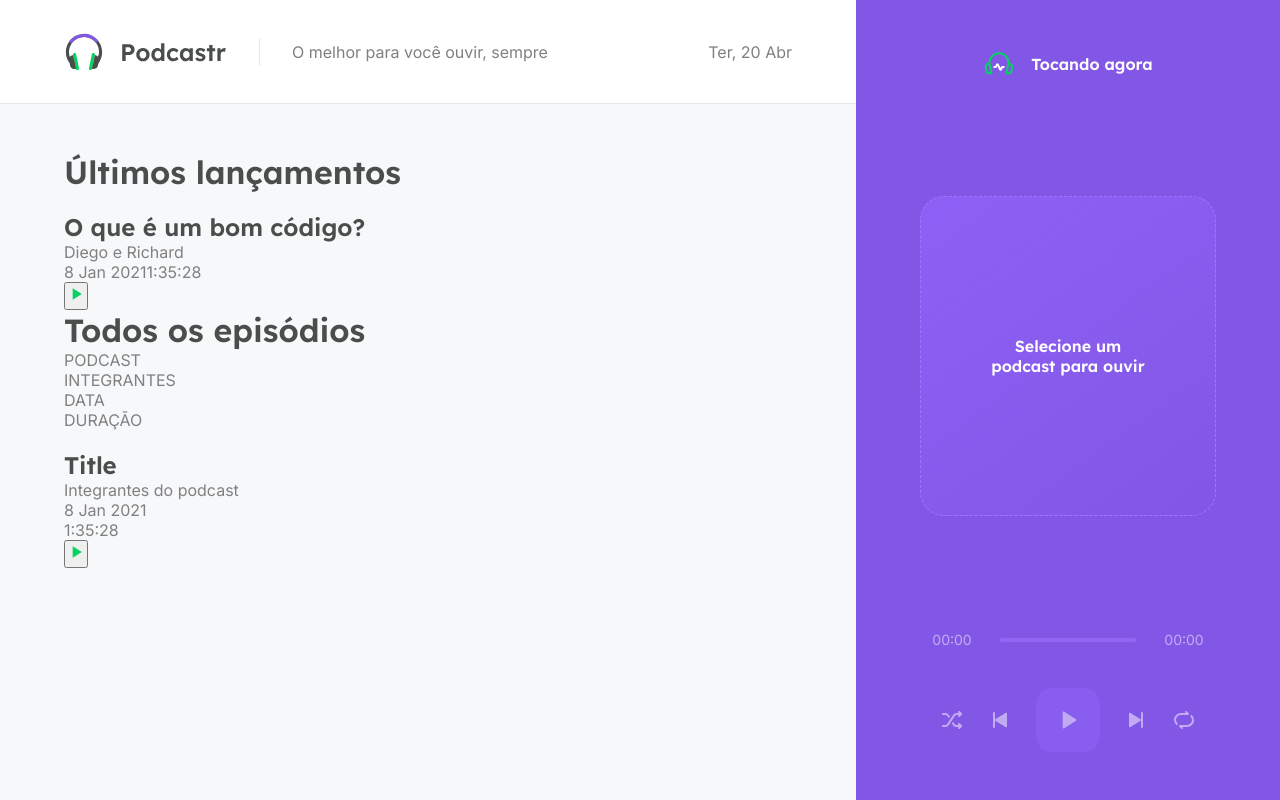
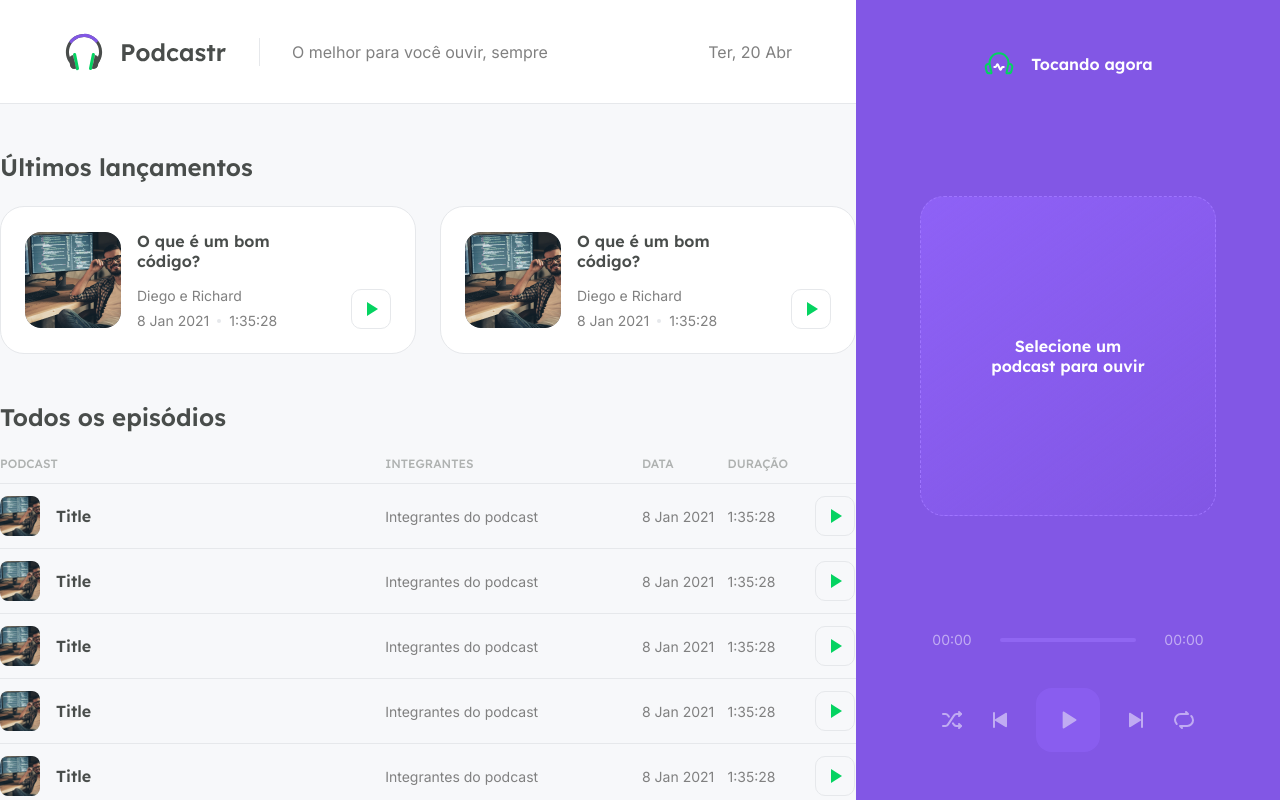
Before and after one commit to mayconrr13/podcastr, a Next.js app: page / in a window 1280 px wide. Shown: the top 800 px of the page. Built offline with nearby package versions, Linux system fonts and the light colour scheme.

Commit message:
home page with empty player style

```diff
--- a/src/components/Player/styles.module.scss
+++ b/src/components/Player/styles.module.scss
@@ -3,6 +3,9 @@
   width: 26.5rem;
   height: 100vh;
 
+  position: fixed;
+  top: 0;
+  right: 0;
 
   background: var(--purple-500);
   color: var(--white);
--- /dev/null
+++ b/src/components/Podcast/index.tsx
@@ -0,0 +1,20 @@
+import styles from './styles.module.scss'
+
+export const Podcast = () => {
+  return (
+    <div className={styles.podcast}>
+      <div>
+        <img src="/teste.png" alt="teste"/>
+        <h2>Title</h2>
+      </div>
+      <p>Integrantes do podcast</p>
+      <p>8 Jan 2021</p>
+      <p>1:35:28</p>
+      <span>
+        <button type="button">
+          <img src="/play-green.svg" alt="Escutar agora"/>
+        </button>
+      </span>
+    </div>
+  )
+}
--- /dev/null
+++ b/src/components/Podcast/styles.module.scss
@@ -0,0 +1,72 @@
+.podcast {
+  display: flex;
+  flex-direction: row;
+  align-items: center;
+
+  padding: 0.75rem 0;
+
+  width: 100%;
+
+  border-bottom: 1px solid var(--gray-100);
+
+  > div {
+    display: flex;
+    align-items: center;
+
+    padding-right: 0.5rem;
+
+    width: 45%;
+
+    img {
+      width: 2.5rem;
+      height: 2.5rem;
+      background: var(--gray-300);
+      border-radius: 0.5rem;
+      margin-right: 1rem;
+    }
+
+    h2 {
+      font-size: 1rem;
+    }
+
+  }
+
+  p {
+    color: var(--gray-500);
+    font-size: 0.875rem;
+    padding-right: 0.5rem;
+
+    &:nth-child(2) {
+      width: 30%;
+    }
+
+    &:nth-child(3),
+    &:nth-child(4) {
+      width: 10%;
+    }
+  }
+
+  span  {
+    width: 5%;
+
+    button {
+      background: var(---white);
+      width: 2.5rem;
+      height: 2.5rem;
+
+      border: 1px solid var(--gray-100);
+      border-radius: 0.625rem;
+
+      display: flex;
+      align-items: center;
+      justify-content: center;
+
+      margin: 0 auto;
+
+      img {
+        width: 1.5rem;
+        height: 1.5rem;
+      }
+    }
+  }
+}
--- /dev/null
+++ b/src/components/PodcastCard/index.tsx
@@ -0,0 +1,23 @@
+import styles from './styles.module.scss'
+
+export const PodcastCard = () => {
+  return (
+    <div className={styles.podcastCard}>
+      <img src="/teste.png" alt="Podcast Foto"/>
+
+      <div className={styles.details}>
+        <h2>O que é um bom código?</h2>
+        <p> Diego e Richard</p>
+        <div>
+          <span>8 Jan 2021</span>
+          <span />
+          <span>1:35:28</span>
+        </div>
+      </div>
+
+      <button type="button">
+        <img src="/play-green.svg" alt="Escutar agora"/>
+      </button>
+    </div>
+  )
+}
--- /dev/null
+++ b/src/components/PodcastCard/styles.module.scss
@@ -0,0 +1,84 @@
+.podcastCard {
+  flex: 1;
+  max-width: 27rem;
+  background: var(--white);
+  border-radius: 1.5rem;
+  border: 1px solid var(--gray-100);
+
+  padding: 1.5rem;
+
+  display: flex;
+  align-items: center;
+  justify-content: space-between;
+
+  > img {
+    width: 6rem;
+    height: 6rem;
+    border-radius: 1rem;
+    border: none;
+    background: var(--gray-500);
+    margin-right: 1rem;
+  }
+
+
+  button {
+    background: var(---white);
+    width: 2.5rem;
+    height: 2.5rem;
+
+    border: 1px solid var(--gray-100);
+    border-radius: 0.625rem;
+
+    margin-top: auto;
+
+    display: flex;
+    align-items: center;
+    justify-content: center;
+
+    img {
+      width: 1.5rem;
+      height: 1.5rem;
+    }
+  }
+}
+
+.details {
+  display: flex;
+  flex-direction: column;
+  align-items: flex-start;
+  justify-content: center;
+
+  flex: 1;
+
+  margin-right: 1rem;
+
+  h2 {
+    font-size: 1rem;
+    margin-bottom: 1rem;
+  }
+
+  p {
+    font-size: 0.875rem;
+    color: var(--gray-500);
+    margin-bottom: 0.5rem;
+  }
+
+  div {
+    display: flex;
+    align-items: center;
+
+    span {
+      font-size: 0.875rem;
+      color: var(--gray-500);
+
+      &:nth-child(2) {
+        display: inline-block;
+        width: 0.25rem;
+        height: 0.25rem;
+        border-radius: 50%;
+        background: var(--gray-100);
+        margin: 0 0.5rem;
+      }
+    }
+  }
+}
--- a/src/pages/index.tsx
+++ b/src/pages/index.tsx
@@ -1,4 +1,6 @@
 import Head from 'next/head'
+import { Podcast } from '../components/Podcast'
+import { PodcastCard } from '../components/PodcastCard'
 import styles from '../styles/pages/home.module.scss'
 
 export default function Home() {
@@ -6,24 +8,9 @@ export default function Home() {
     <div className={styles.homeContainer}>
       <h1>Últimos lançamentos</h1>
 
-      <div>
-        <div className={styles.podcastCard}>
-          <img src="" alt=""/>
-
-          <div className={styles.details}>
-            <h2>O que é um bom código?</h2>
-            <p> Diego e Richard</p>
-            <div>
-              <span>8 Jan 2021</span>
-              <span />
-              <span>1:35:28</span>
-            </div>
-          </div>
-
-          <button type="button">
-            <img src="/play-green.svg" alt="Escutar agora"/>
-          </button>
-        </div>
+      <div className={styles.cardsContainer}>
+        <PodcastCard />
+        <PodcastCard />
       </div>
 
       <h1>Todos os episódios</h1>
@@ -37,18 +24,13 @@ export default function Home() {
       </div>
 
       <div className={styles.podcastsList}>
-        <div className={styles.podcasts}>
-          <div>
-            <img src="" alt=""/>
-            <h2>Title</h2>
-          </div>
-          <p>Integrantes do podcast</p>
-          <p>8 Jan 2021</p>
-          <p>1:35:28</p>
-          <button type="button">
-            <img src="/play-green.svg" alt="Escutar agora"/>
-          </button>
-        </div>
+        <Podcast />
+        <Podcast />
+        <Podcast />
+        <Podcast />
+        <Podcast />
+        <Podcast />
+        <Podcast />
       </div>
 
     </div>
--- a/src/styles/app.module.scss
+++ b/src/styles/app.module.scss
@@ -3,5 +3,6 @@
 
   main {
     flex: 1;
+    max-width: calc(100vw - 26.5rem);
   }
 }
--- a/src/styles/global.scss
+++ b/src/styles/global.scss
@@ -45,7 +45,7 @@ body, input, textarea, button {
 
 h1, h2, h3, h4, h5, h6 {
   font-weight: 600;
-  font-family: Lexend, sans-serif;
+  font-family: 'Lexend', sans-serif;
   color: var(--gray-800);
 }
 
--- a/src/styles/pages/home.module.scss
+++ b/src/styles/pages/home.module.scss
@@ -1,24 +1,69 @@
 .homeContainer {
   flex: 1;
-  padding: 3rem 4rem;
+  max-width: 888px; //figma
+  padding: 3rem 0;
+  margin: 0 auto;
+
+  // overflow-y: auto;
+
+  h1 {
+    font-size: 1.5rem;
+    margin-bottom: 1.5rem;
+  }
 }
 
-.podcastCard {
+.cardsContainer {
+  display: flex;
+  align-items: center;
+  justify-content: space-between;
 
-}
+  width: 100%;
 
-.details {
+  margin-bottom: 3rem;
 
+  > div + div {
+    margin-left: 1.5rem;
+  }
 }
 
 .podcastsInfoHeader {
+  display: flex;
+  align-items: center;
 
+  padding-bottom: 0.75rem;
+
+  border-bottom: 1px solid var(--gray-100);
+
+  width: 100%;
+
+  p {
+    color: var(--gray-200);
+    font-size: 0.75rem;
+    font-family: Lexend, sans-serif;
+
+    &:nth-child(1) {
+      width: 45%;
+      padding-right: 0.5rem;
+    }
+
+    &:nth-child(2) {
+      width: 30%;
+      padding-right: 0.5rem;
+    }
+
+    &:nth-child(3),
+    &:nth-child(4) {
+      width: 10%;
+      padding-right: 0.5rem;
+    }
+  }
+
+  span {
+    width: 5%;
+  }
 }
 
 .podcastsList {
-
+  display: flex;
+  flex-direction: column;
 }
-
-.podcast {
-
-}
```
Also changed, not shown: public/teste.png (added).
